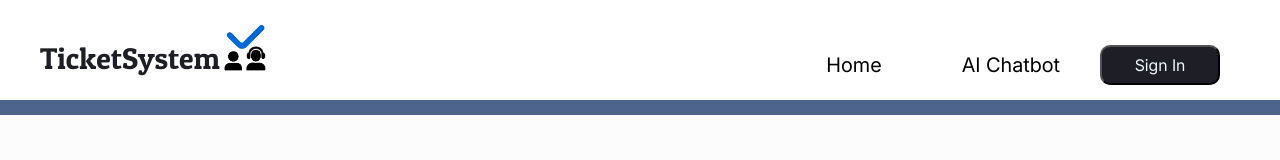
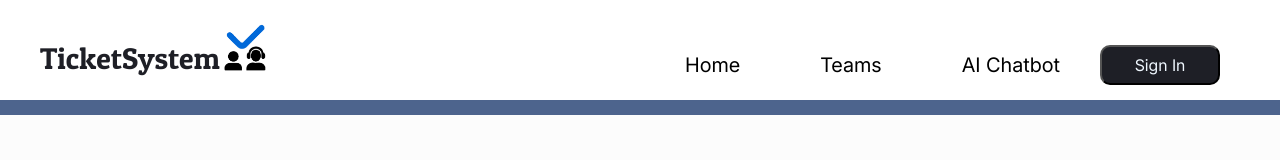
Before and after one commit to Terekh04/TicketSystem, a React (Vite) app: page / in a window 1280 px wide. Shown: the top 160 px of the page. Built offline with nearby package versions, Linux system fonts and the light colour scheme; no server answers.

Commit message:
v1.3.5(sign in experimemt)

```diff
--- a/src/components/HeaderInfo.tsx
+++ b/src/components/HeaderInfo.tsx
@@ -19,9 +19,11 @@ export default function HeaderInfo({ user, onLogin }: Props) {
       </div>
       <nav>
         <Link to="/">Home</Link>
+        <Link to="/teams">Teams</Link>
         <Link to="/chat">AI Chatbot</Link>
         {user ? (
-          <span className="signIn">Привет, {user.name ?? user.email}</span>
+          <span className="signIn">Привет, {(user.name?.split(' ')[0])}
+</span>
         ) : (
           <button className="signIn" onClick={onLogin}>
             Sign In
```
